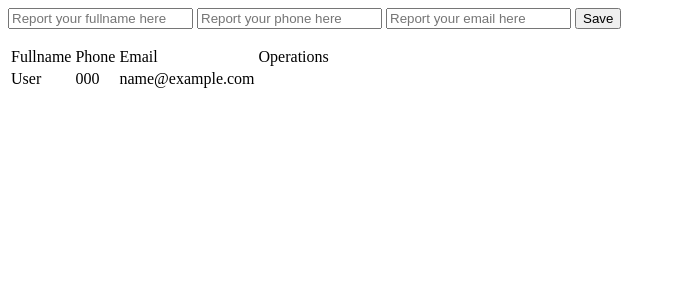
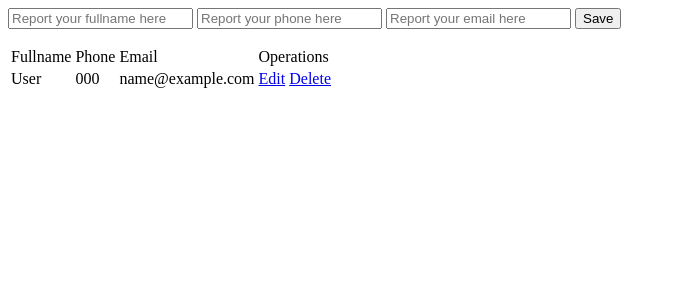
Before and after one commit to Alessandra-Nastassja/CRUD-PYTHON, a Flask app: page / in a window 1280 px wide. Shown: the top 300 px of the page, without its empty margins (0-676 px from the left). Run offline with Flask 2, Linux system fonts and the light colour scheme; tables that the repository leaves empty or names only in its code hold one stand-in row (values such as "Sample post"); some libraries are stand-ins or nearby versions.

Commit message:
Operation DELETE

```diff
--- a/App.py
+++ b/App.py
@@ -20,9 +20,11 @@ app.secret_key = 'mysecretkey'
 
 @app.route('/')
 def Index():
+        #Operation SELECT
         cur = mysql.connection.cursor()
         cur.execute('SELECT * FROM contacts')
         data = cur.fetchall()
+
         return render_template('index.html', contacts = data)
 
 @app.route('/add_contact', methods=['POST'])
@@ -44,9 +46,16 @@ def add_contact():
 def edit_contact():
     return 'edit_contact'
 
-@app.route('/delete')
-def delete_contact():
-    return 'delete_contact'
+@app.route('/delete/<string:id>')
+def delete_contact(id):
+
+        #Operation DELETE
+        cur = mysql.connection.cursor()
+        cur.execute('DELETE FROM contacts WHERE id = {0}'.format(id))
+        mysql.connection.commit()
+        flash('Contact removed with success!')
+
+        return redirect(url_for('Index'))
 
 #Inicialize the server in port 3000
 
--- a/templates/index.html
+++ b/templates/index.html
@@ -29,6 +29,10 @@
                 <td>{{contact.1}}</td>
                 <td>{{contact.2}}</td>
                 <td>{{contact.3}}</td>
+                <td>
+                    <a href="/edit/{{contact.0}}">Edit</a>
+                    <a href="/delete/{{contact.0}}">Delete</a>
+                </td>
             </tr>
         {% endfor %}
     </tbody>
```
Also changed, not shown: README.md.
